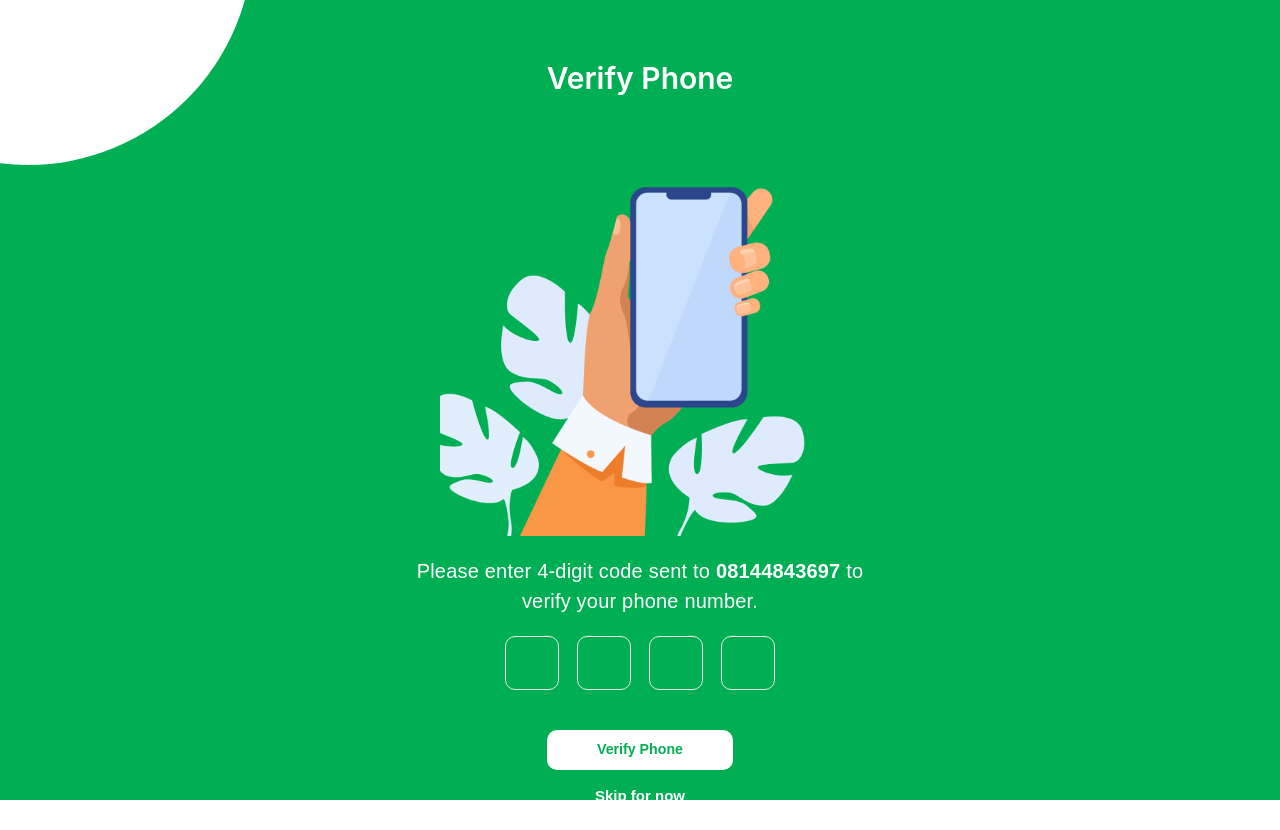
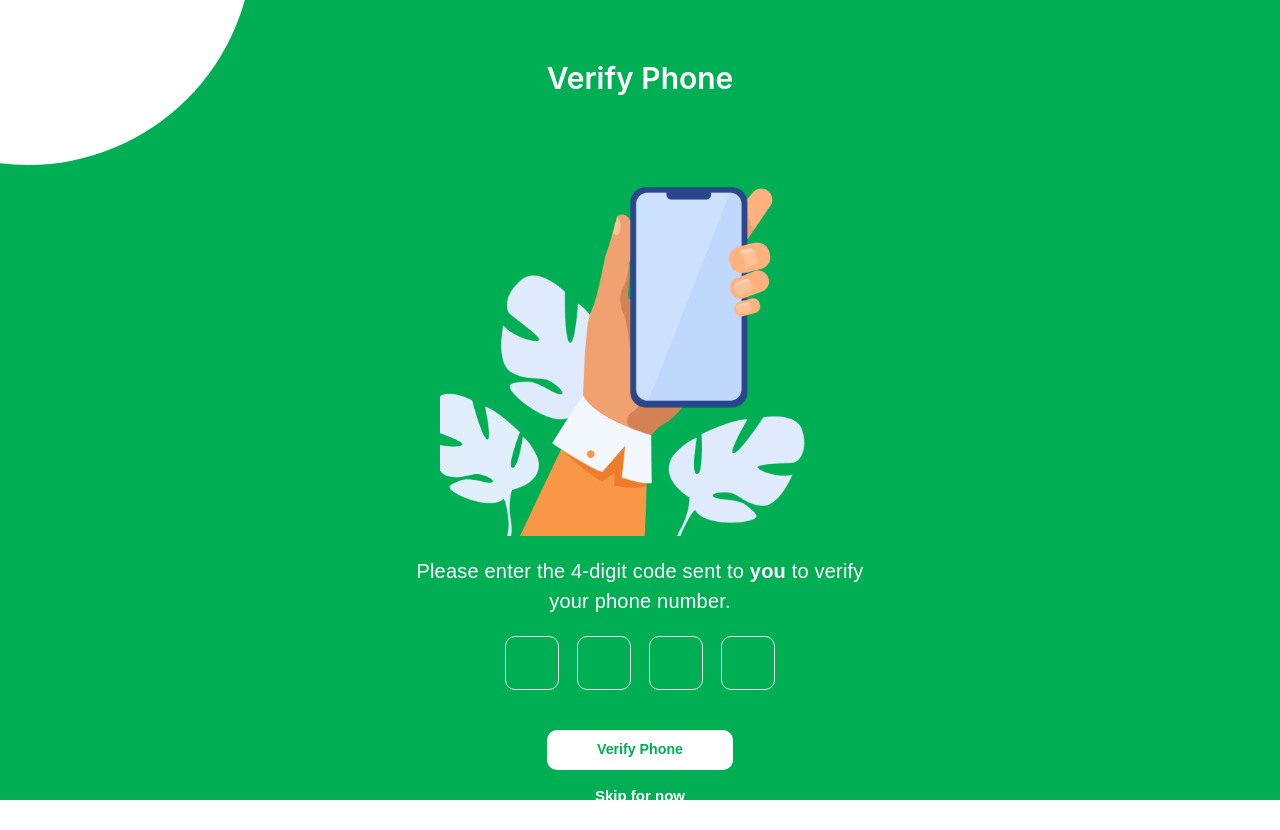
Before and after one commit to Sproff/bimals-closet, a Next.js app: page /auth/verify-phone in a window 1280 px wide. Built offline with nearby package versions, Linux system fonts and the light colour scheme.

Commit message:
perf: ⚡️ linters

```diff
--- a/components/templates/main/Hero.tsx
+++ b/components/templates/main/Hero.tsx
@@ -5,10 +5,12 @@ import Link from "next/link";
 export const Hero = () => {
 	const token = useHydratedStoreState("token");
 	return (
+		<Box bg="brand.white300">
 			<Box
 				bgImage="url('/assets/images/hero-bg.png')"
 				bgPosition="center"
 				bgRepeat="no-repeat"
+				w="100%"
 				h="450px"
 			>
 				<Box px="3rem" maxW="1280px" mx="auto" textAlign="left" pt="18rem">
@@ -48,5 +50,6 @@ export const Hero = () => {
 					</Link>
 				</Box>
 			</Box>
+		</Box>
 	);
 };
--- a/pages/auth/verify-phone.tsx
+++ b/pages/auth/verify-phone.tsx
@@ -61,8 +61,8 @@ const VerifyPhone = () => {
 							letterSpacing="0.02rem"
 							color="brand.white100"
 						>
-							Please enter 4-digit code sent to <b>08144843697</b> to verify
-							your phone number.
+							Please enter the 4-digit code sent to <b>you</b> to verify your
+							phone number.
 						</Text>
 
 						<OtpInput
```
Lines whose indentation alone changed are shown as unchanged.
